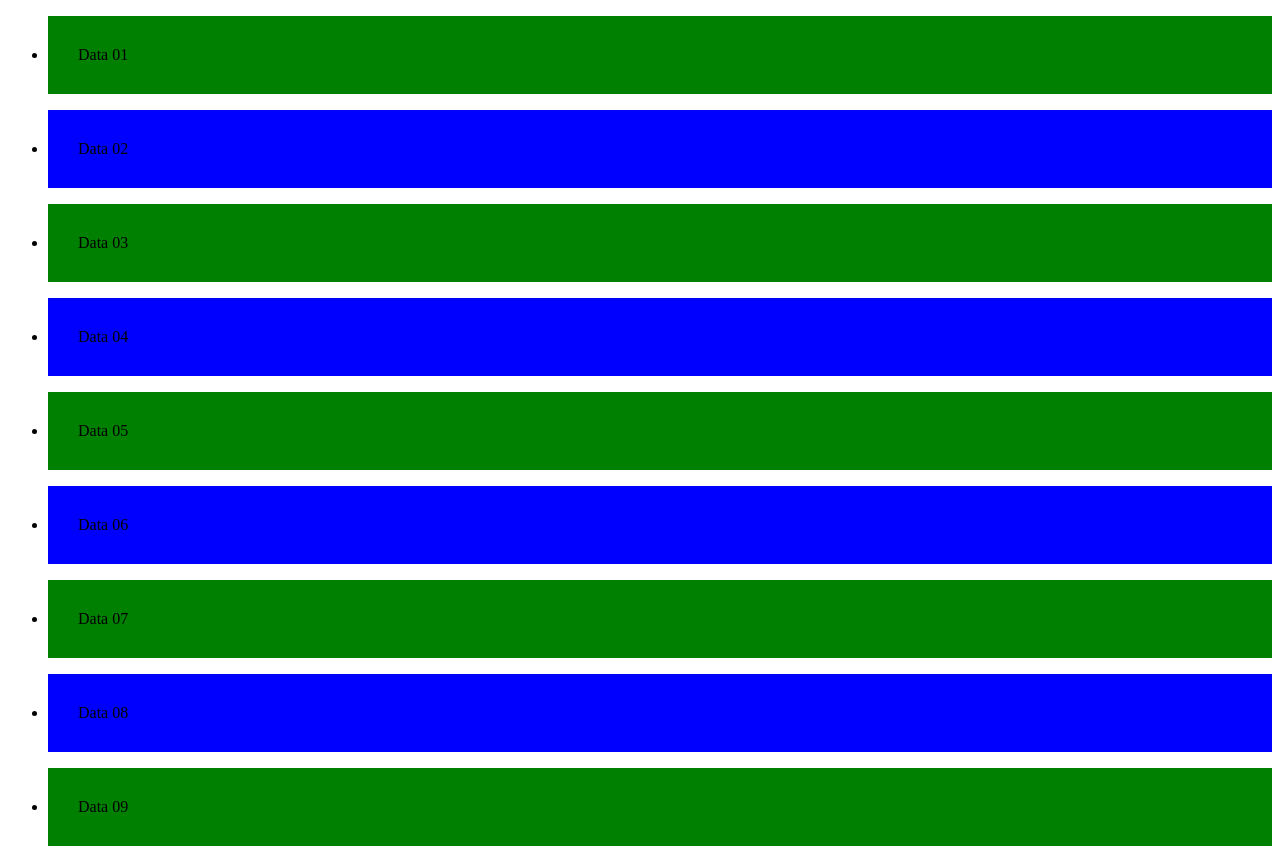
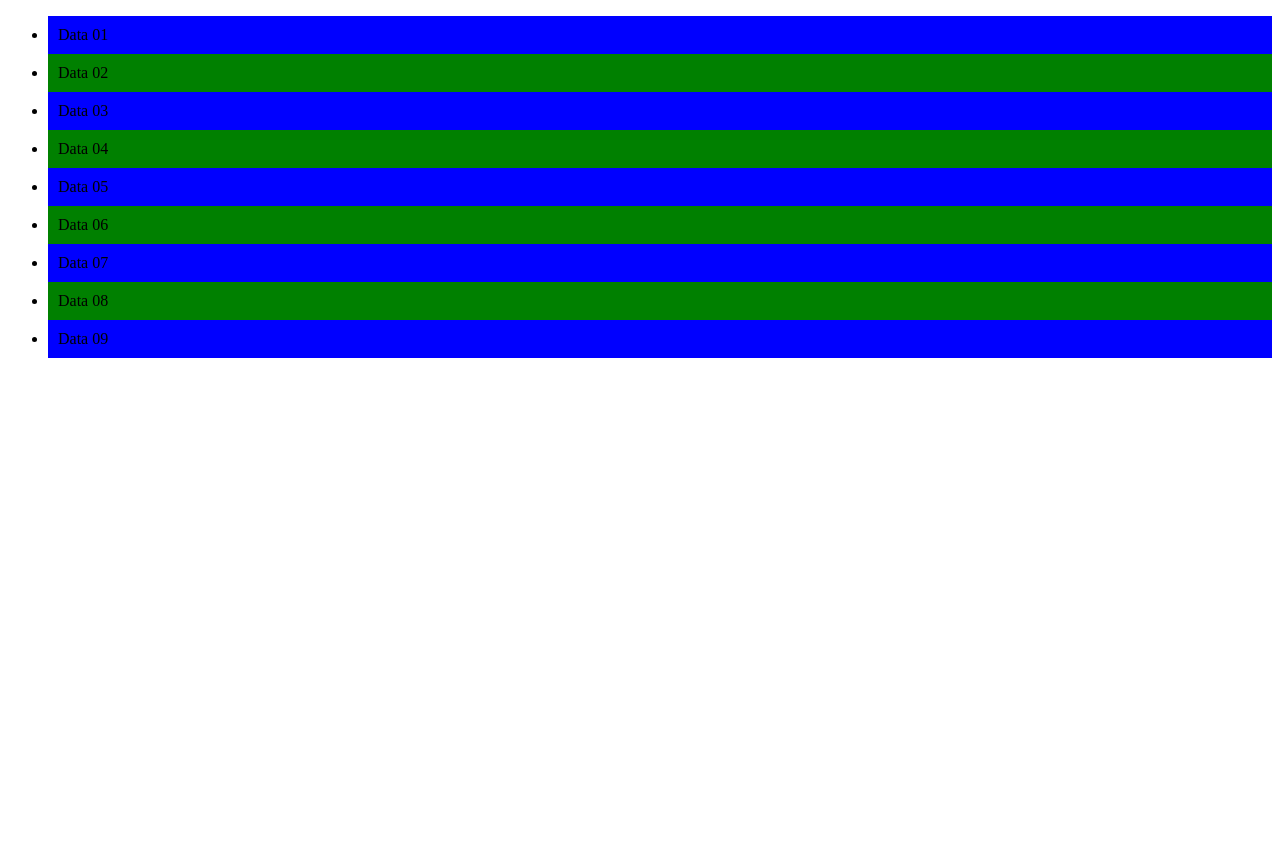
Before and after one commit to FaridHeydarli/PragmatechFoundationProject, a plain HTML site: page DAY 04/index.html in a window 1280 px wide. After the commit the page ends 800 px from the top, so only its background shows below. Drawn offline with Linux system fonts and the light colour scheme.

Commit message:
deyisiklikler

```diff
--- a/DAY 04/index.html
+++ b/DAY 04/index.html
@@ -6,27 +6,29 @@
     <meta name="viewport" content="width=device-width, initial-scale=1.0">
     <title>Document</title>
     <style>
-        .mavi {
-            background: blue;
-            padding: 30;
+     li:nth-child(odd){
+            background:blue;
+            padding: 10px;
         }
-       p {
-        background: green;
-        padding: 30px
-    }
+
+
+        li:nth-child(even){
+            background:green;
+            padding:10px;
+        }
     </style>
 </head>
 <body>
     <ul>
-     <li><p>Data 01</p></li>
-     <li><p class="mavi">Data 02</p></li>
-     <li><p>Data 03</p></li>
-     <li><p class="mavi">Data 04</p></li>
-     <li><p>Data 05</p></li>
-     <li><p class="mavi">Data 06</p></li>
-     <li><p>Data 07</p></li>
-     <li><p class="mavi">Data 08</p></li>
-     <li><p>Data 09</p></li>
+     <li>Data 01</li>
+     <li>Data 02</li>
+     <li>Data 03</li>
+     <li>Data 04</li>
+     <li>Data 05</li>
+     <li>Data 06</li>
+     <li>Data 07</li>
+     <li>Data 08</li>
+     <li>Data 09</li>
     </ul>
 
 </body>
```
